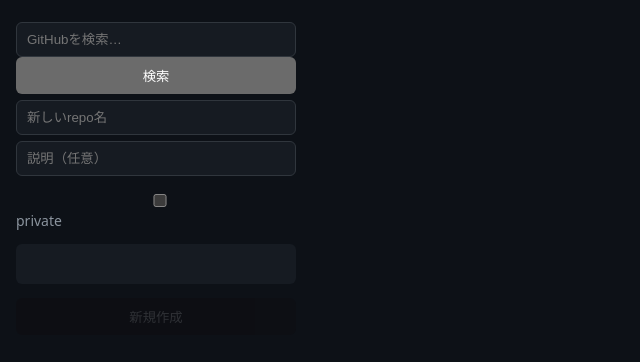
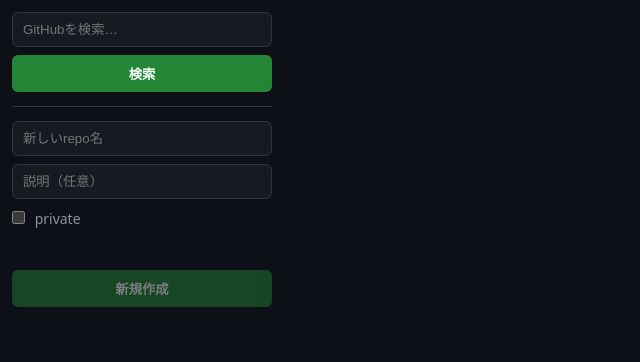
Before and after one commit to bonsai/ghnew-sidebar-crx, a browser extension: page index.html in a window 1280 px wide. Shown: the whole page, without its empty margins (0-640 px from the left). Drawn offline with Linux system fonts and the light colour scheme.

Commit message:
Simplify Side Panel to search and create

```diff
--- a/style.css
+++ b/style.css
@@ -1,11 +1 @@
-:root { color-scheme: dark; font: 14px system-ui, sans-serif; }
-body { margin:0; background:#0d1117; color:#e6edf3; }
-main { padding:16px; width:280px; }
-header { display:flex; flex-direction:column; gap:3px; margin-bottom:18px; }
-small { color:#8b949e; }
-label { display:block; margin:12px 0; color:#8b949e; }
-input { box-sizing:border-box; width:100%; margin-top:6px; padding:9px 10px; border:1px solid #30363d; border-radius:6px; background:#161b22; color:#e6edf3; }
-.status { min-height:24px; margin:14px 0; padding:8px; border-radius:6px; background:#161b22; }
-.available { color:#3fb950; } .exists { color:#f85149; }
-button { width:100%; padding:9px; border:0; border-radius:6px; cursor:pointer; }
-button:disabled { opacity:.45; cursor:not-allowed; }
+:root{color-scheme:dark;font:14px system-ui,sans-serif}body{margin:0;background:#0d1117;color:#e6edf3}main{padding:12px;width:260px}input{box-sizing:border-box;width:100%;margin:0 0 8px;padding:9px 10px;border:1px solid #30363d;border-radius:6px;background:#161b22;color:#e6edf3}button{width:100%;padding:9px;border:0;border-radius:6px;cursor:pointer;background:#238636;color:white;font-weight:600}button:disabled{opacity:.45;cursor:not-allowed}.divider{height:1px;background:#30363d;margin:14px 0}.check{display:block;margin:2px 0 10px;color:#8b949e}.check input{width:auto;margin-right:6px}.status{min-height:20px;margin:4px 0 8px;color:#8b949e}.available{color:#3fb950}.exists{color:#f85149}
```
